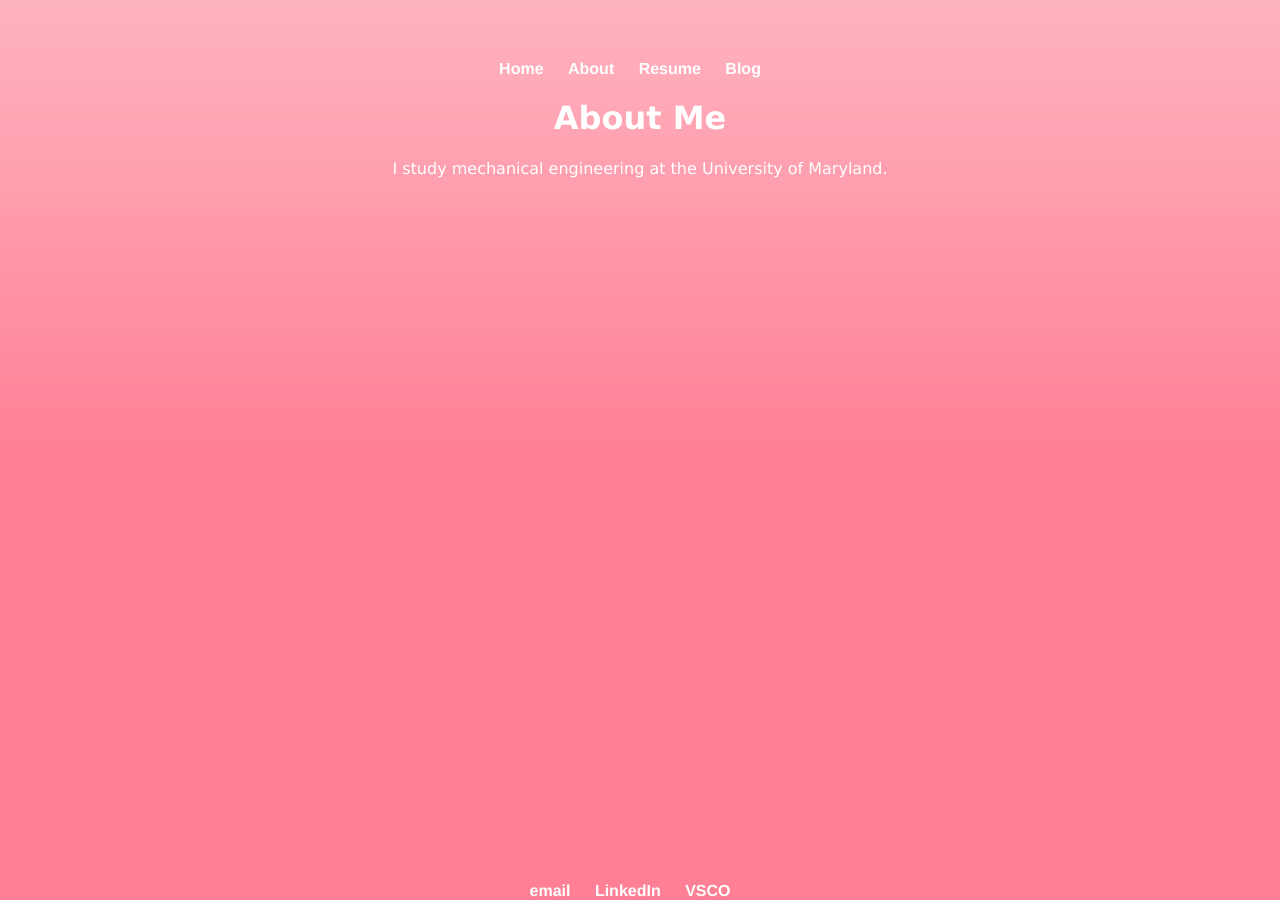
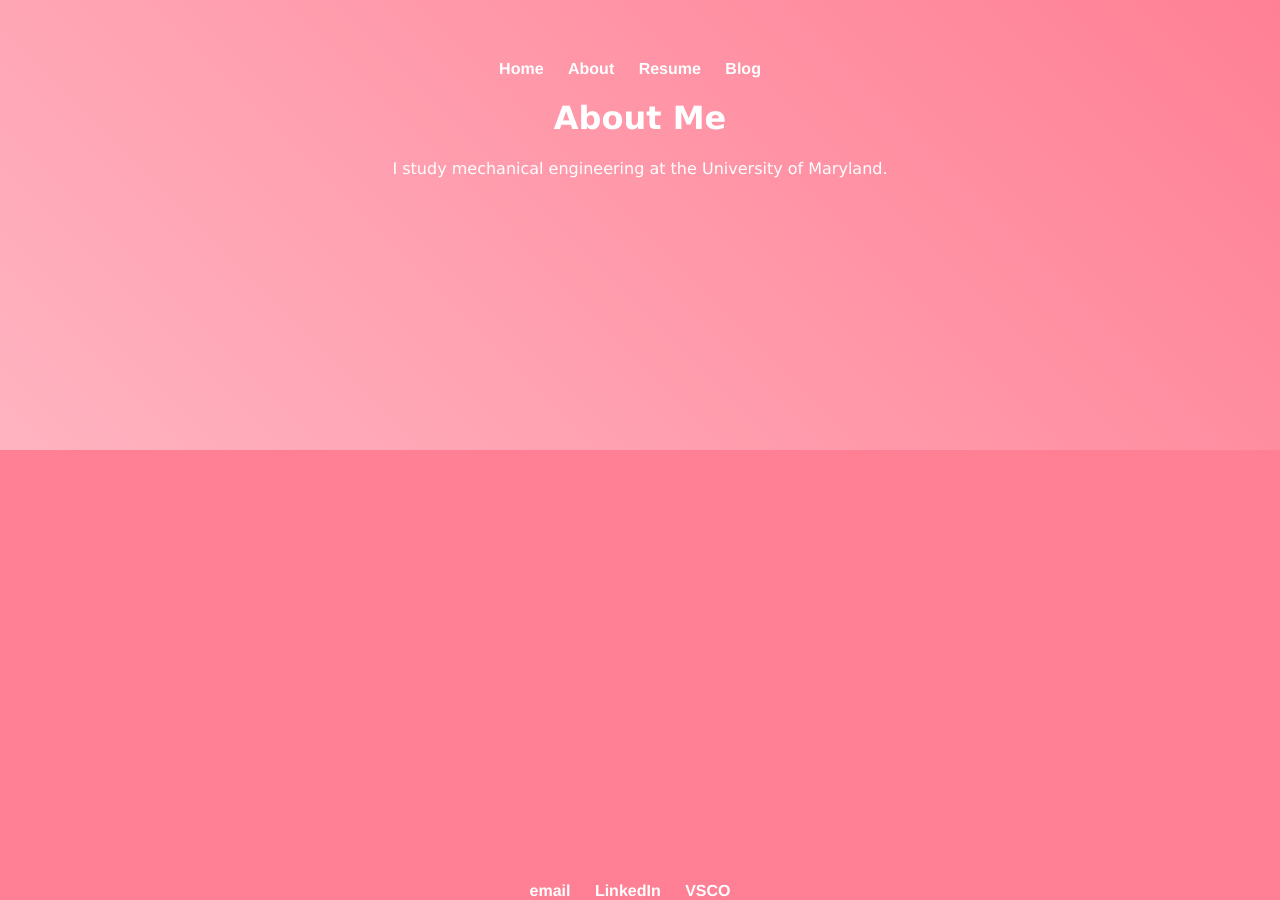
Before and after one commit to katherinekemp/katherinekemp.github.io, a Jekyll site: the page built from about/index.html, in a window 1280 px wide. Built offline with Jekyll 4.4.1, drawn with Linux system fonts in a browser that asks for light colours.

Commit message:
Update default.html

```diff
--- a/_layouts/default.html
+++ b/_layouts/default.html
@@ -15,7 +15,7 @@
 			}
 			body {
 				background-color: #ff8095;
-				background-image: linear-gradient(#ffb3c0, #ff8095);
+				background-image: linear-gradient(45deg, #ffb3c0, #ff8095);
 				background-repeat: no-repeat;
 				height: 100%;
 				margin: 0;
```
